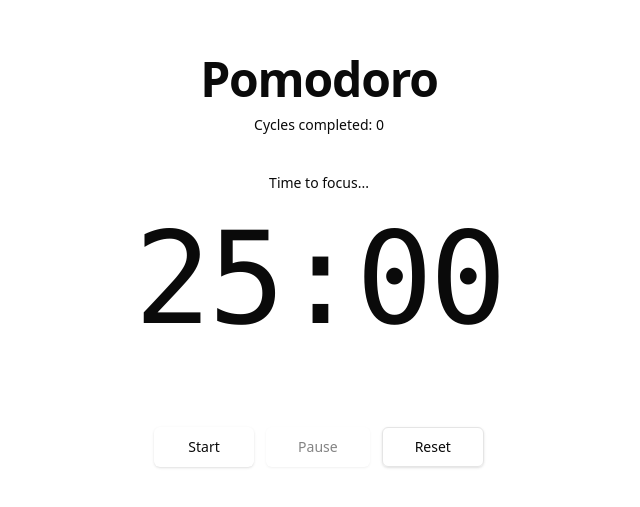
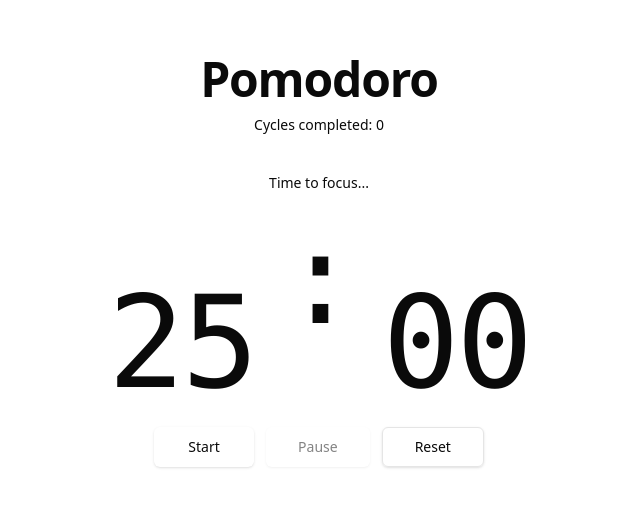
Before and after one commit to JamsusMaximus/pomo, a Next.js app: page / in a window 1280 px wide. Shown: the part 139-646 px from the top of the page, without its empty margins (321-961 px from the left). Built offline with nearby package versions, Linux system fonts and the light colour scheme.

Commit message:
Add Framer Motion animations: timer cross-fade, button tap effects, animated progress bar

```diff
--- a/app/page.tsx
+++ b/app/page.tsx
@@ -1,6 +1,7 @@
 "use client";
 
 import { useState, useEffect, useRef } from "react";
+import { motion, AnimatePresence } from "framer-motion";
 import { Button } from "@/components/ui/button";
 import { Progress } from "@/components/ui/progress";
 
@@ -151,27 +152,72 @@ export default function Home() {
     <main className="min-h-screen flex items-center justify-center px-4 py-8 sm:px-6 lg:px-8">
       <div className="w-full max-w-lg">
         <div className="text-center space-y-8">
-          <div>
+          <motion.div
+            initial={{ opacity: 0, y: -20 }}
+            animate={{ opacity: 1, y: 0 }}
+            transition={{ duration: 0.5 }}
+          >
             <h1 className="text-4xl sm:text-5xl font-bold tracking-tight">
               Pomodoro
             </h1>
             <div className="mt-3 text-sm text-muted-foreground">
               Cycles completed: {cyclesCompleted}
             </div>
-          </div>
+          </motion.div>
 
           <div>
-            <div className="inline-block px-4 py-1.5 mb-4 rounded-full text-sm font-medium bg-secondary">
+            <motion.div
+              className="inline-block px-4 py-1.5 mb-4 rounded-full text-sm font-medium bg-secondary"
+              animate={{ opacity: 1 }}
+              transition={{ duration: 0.3 }}
+            >
               {mode === "focus" ? "Time to focus..." : "Take a break"}
+            </motion.div>
+
+            <div className="text-7xl sm:text-8xl md:text-9xl font-mono font-light tabular-nums tracking-tight flex justify-center items-center gap-1">
+              <div className="relative inline-block" style={{ width: "2.5ch" }}>
+                <AnimatePresence mode="popLayout">
+                  <motion.span
+                    key={mm}
+                    initial={{ opacity: 0, y: 10 }}
+                    animate={{ opacity: 1, y: 0 }}
+                    exit={{ opacity: 0, y: -10 }}
+                    transition={{ duration: 0.2 }}
+                    className="absolute inset-0"
+                  >
+                    {mm}
+                  </motion.span>
+                </AnimatePresence>
               </div>
-            <div className="text-7xl sm:text-8xl md:text-9xl font-mono font-light tabular-nums tracking-tight">
-              {mm}:{ss}
+              <span>:</span>
+              <div className="relative inline-block" style={{ width: "2.5ch" }}>
+                <AnimatePresence mode="popLayout">
+                  <motion.span
+                    key={ss}
+                    initial={{ opacity: 0, y: 10 }}
+                    animate={{ opacity: 1, y: 0 }}
+                    exit={{ opacity: 0, y: -10 }}
+                    transition={{ duration: 0.2 }}
+                    className="absolute inset-0"
+                  >
+                    {ss}
+                  </motion.span>
+                </AnimatePresence>
+              </div>
             </div>
           </div>
 
-          <Progress value={percent} className="h-2.5 sm:h-3" />
+          <div className="relative h-2.5 sm:h-3 bg-secondary rounded-full overflow-hidden">
+            <motion.div
+              className="h-full bg-primary rounded-full"
+              initial={{ width: "100%" }}
+              animate={{ width: `${percent}%` }}
+              transition={{ duration: 0.3, ease: "easeOut" }}
+            />
+          </div>
 
           <div className="flex gap-3 justify-center pt-2">
+            <motion.div whileTap={{ scale: 0.95 }} whileHover={{ scale: 1.02 }}>
               <Button
                 onClick={start}
                 size="lg"
@@ -180,6 +226,8 @@ export default function Home() {
               >
                 Start
               </Button>
+            </motion.div>
+            <motion.div whileTap={{ scale: 0.95 }} whileHover={{ scale: 1.02 }}>
               <Button
                 variant="secondary"
                 onClick={pause}
@@ -189,6 +237,8 @@ export default function Home() {
               >
                 Pause
               </Button>
+            </motion.div>
+            <motion.div whileTap={{ scale: 0.95 }} whileHover={{ scale: 1.02 }}>
               <Button
                 variant="outline"
                 onClick={reset}
@@ -197,6 +247,7 @@ export default function Home() {
               >
                 Reset
               </Button>
+            </motion.div>
           </div>
         </div>
       </div>
```
Lines whose indentation alone changed are shown as unchanged.
